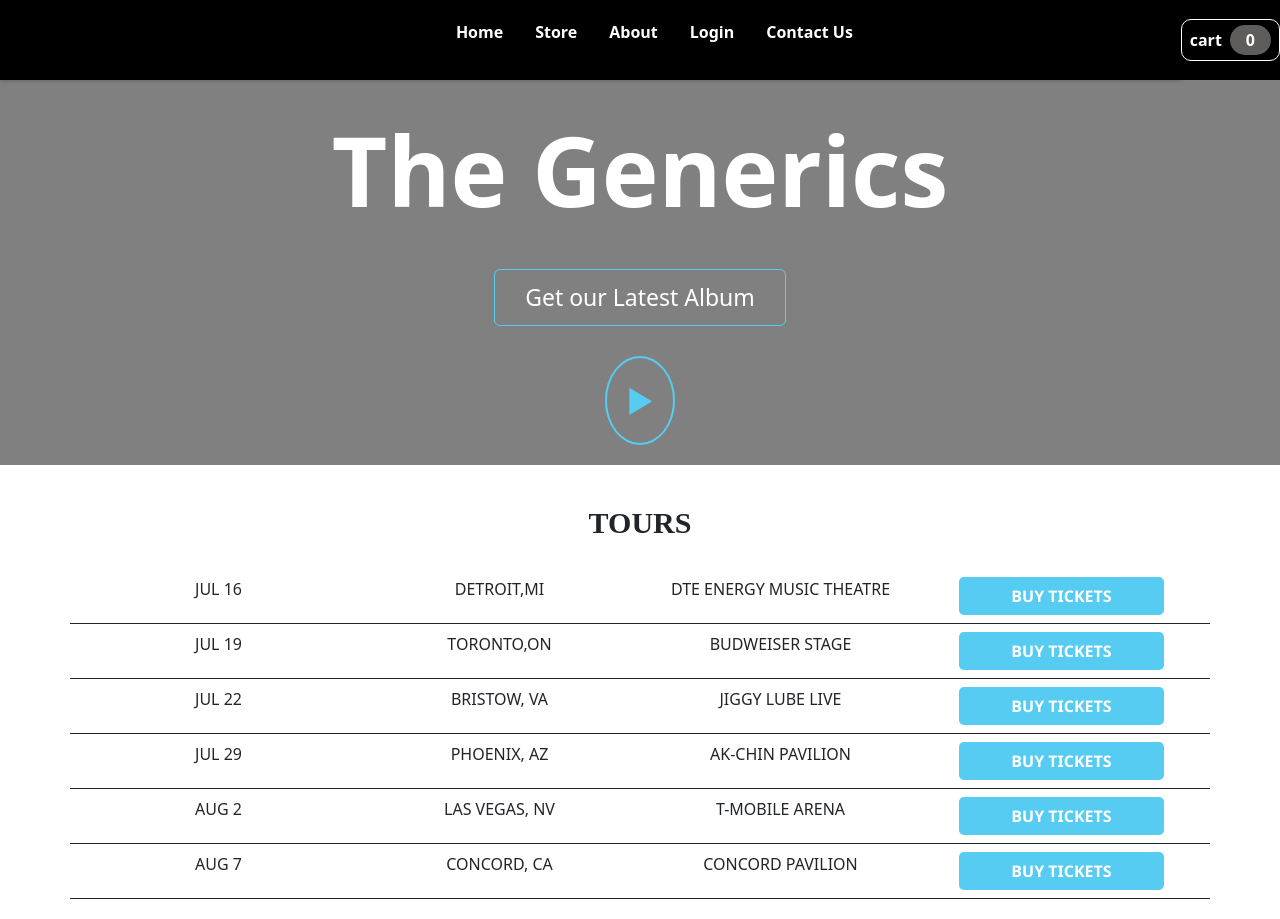
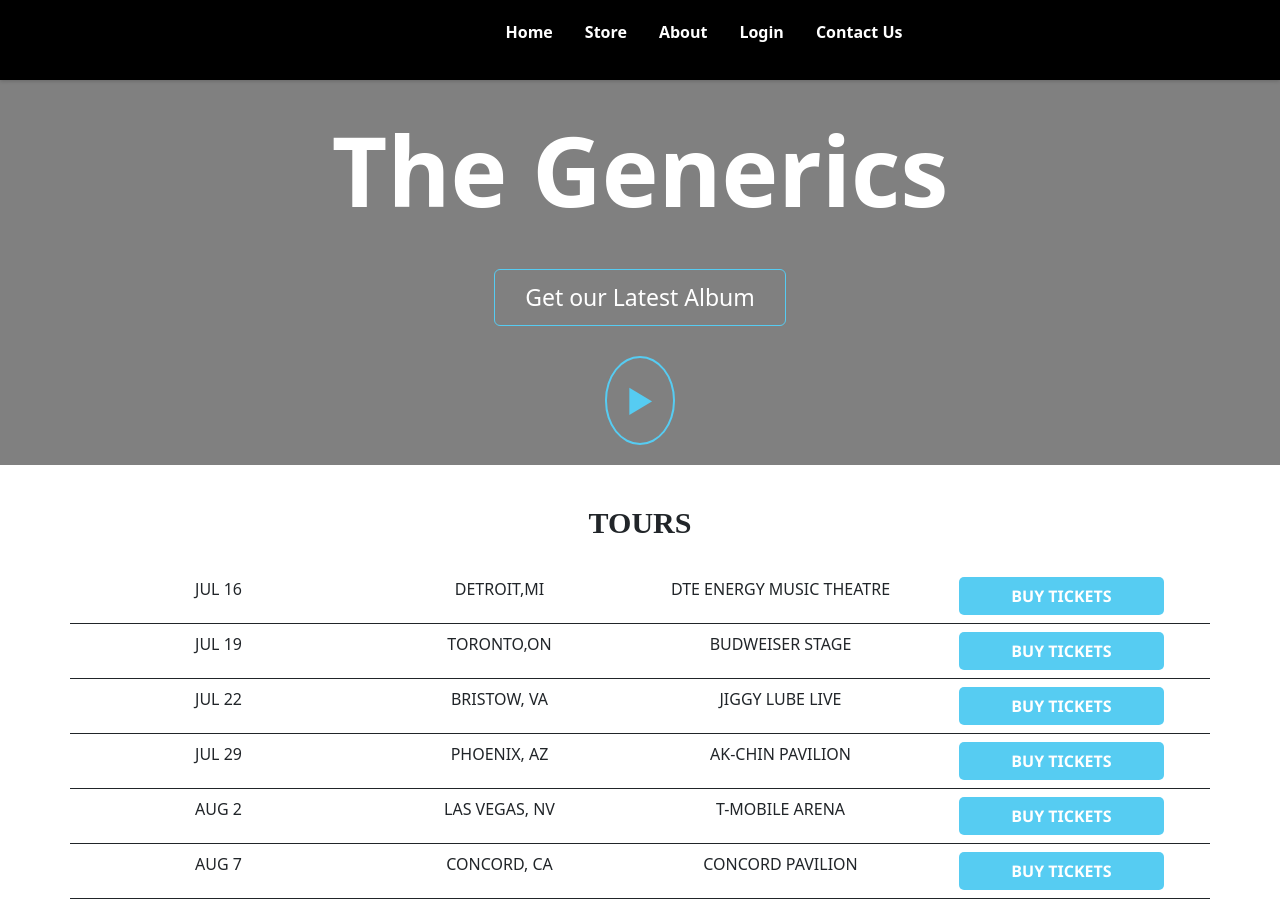
Before and after one commit to Koushik176/e-commerse-app, a React (Create React App) app: page / in a window 1280 px wide. Built offline with nearby package versions, Linux system fonts and the light colour scheme.

Commit message:
Dynamically render the cart Button

```diff
--- a/src/Components/Layout/MainNavigation.js
+++ b/src/Components/Layout/MainNavigation.js
@@ -1,18 +1,22 @@
 import React, { useContext } from "react";
 import classes from "./MainNavigation.module.css";
-import { Link } from "react-router-dom";
+import { Link, useLocation } from "react-router-dom";
 import CartShowContext from "../../Context-store/Cart-Show/cartshow-context";
 import CartContext from "../../Context-store/cart-context";
 
 const MainNavigation = () => {
   const cartShowCtx = useContext(CartShowContext);
   const cartCtx = useContext(CartContext);
+  const location = useLocation();
 
   let quantity = 0;
 
   cartCtx.items.forEach((item) => {
     quantity = quantity + Number(item.quantity);
   });
+
+  const isStorePage = location.pathname === "/products";
+
   return (
     <React.Fragment>
       <header className={classes.header}>
@@ -35,11 +39,13 @@
             </li>
           </ul>
         </nav>
-        <div className={classes.cartButton}>
-          <button onClick={cartShowCtx.showCart}>
-            cart<span className={classes.badge}>{quantity}</span>
-          </button>
-        </div>
+        {isStorePage && (
+          <div className={classes.cartButton}>
+            <button onClick={cartShowCtx.showCart}>
+              cart<span className={classes.badge}>{quantity}</span>
+            </button>
+          </div>
+        )}
       </header>
       <h1 className={classes.h1}>The Generics</h1>
     </React.Fragment>
```
